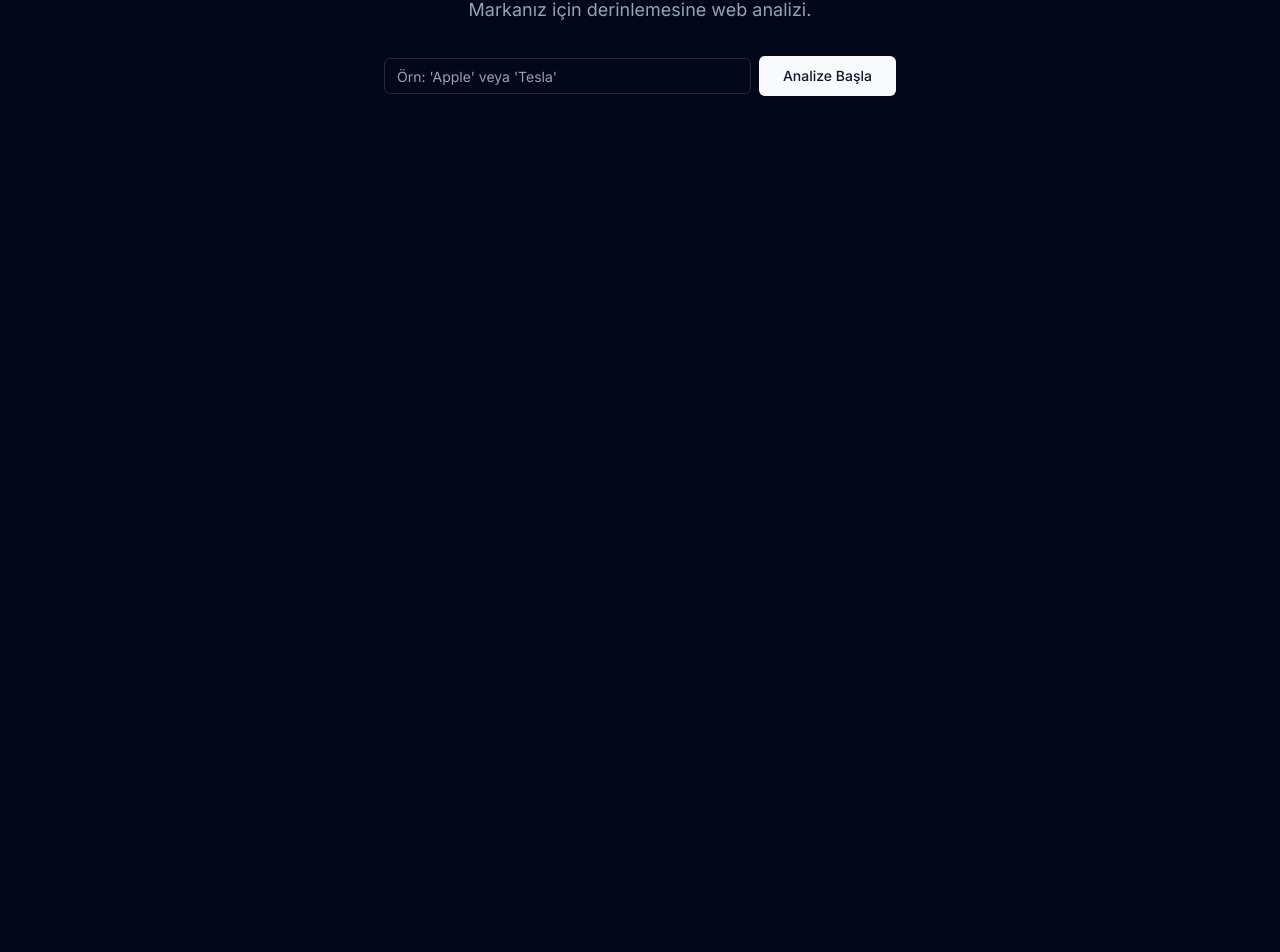
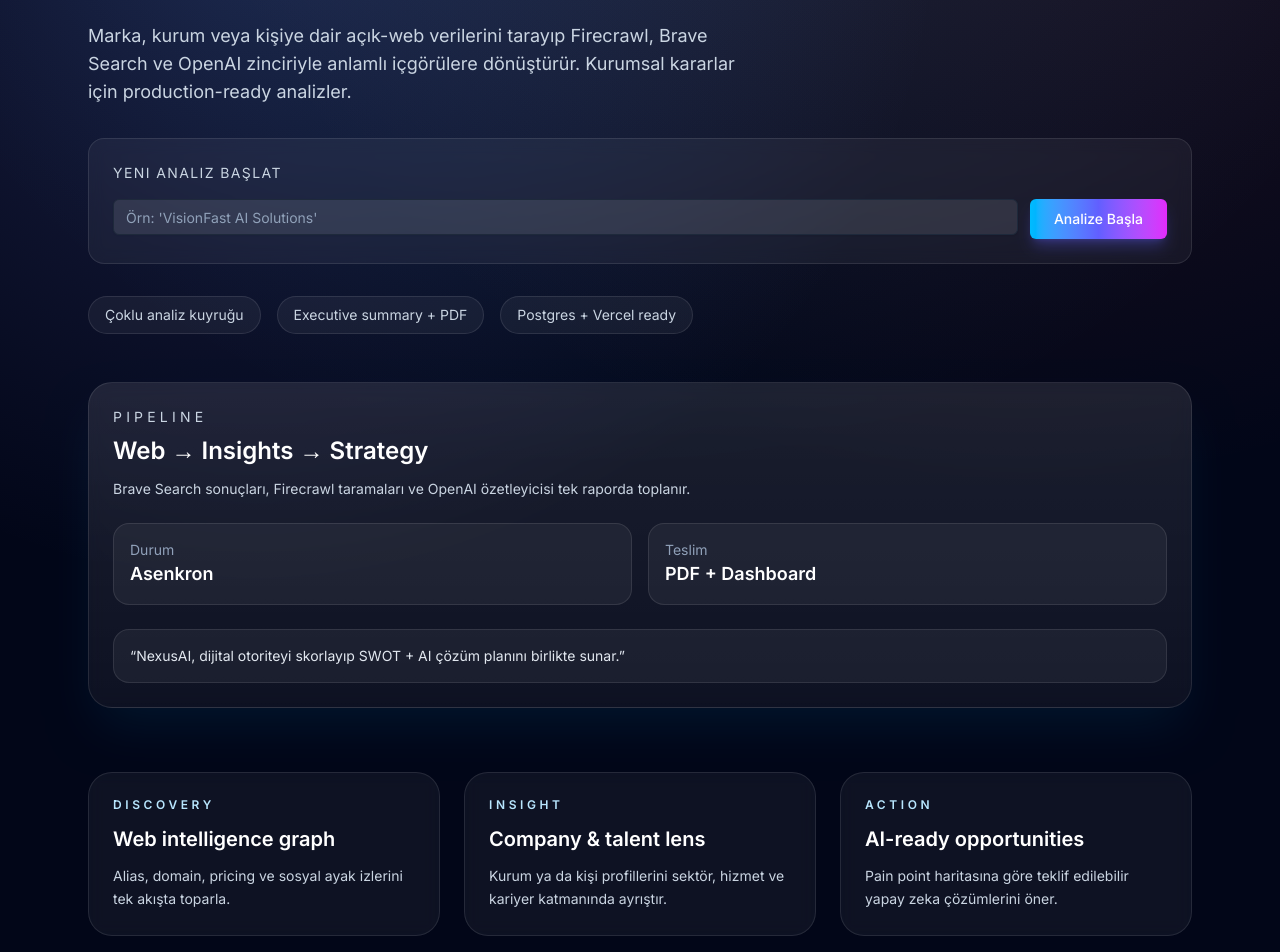
Before and after one commit to ardayaman3333/ai-analyzer, a Next.js app: page / in a window 1280 px wide. Shown: the part 439-1391 px from the top of the page. Before the commit the page ends 857 px from the top, so only its background shows below. Built offline with nearby package versions, Linux system fonts and the light colour scheme.

Commit message:
feat: redesign landing hero

```diff
--- a/app/page.tsx
+++ b/app/page.tsx
@@ -1,30 +1,48 @@
 /* app/page.tsx */
-// Vercel'i yeniden başlatmaya zorla v11
-
-"use client"; // Sayfanın interaktif (tıklanabilir) olmasını sağlar
+"use client";
 
 import { useState } from "react";
 import { useRouter } from "next/navigation";
 import { Button } from "@/components/ui/button";
-import { Input } from "@/components/ui/input"; // Input'u (yazı kutusu) aldık
-// useToast'ı (bildirim) kullanamıyoruz, o yüzden sildik
+import { Input } from "@/components/ui/input";
+
+type HighlightCard = {
+  title: string;
+  description: string;
+  tag: string;
+};
+
+const highlightCards: HighlightCard[] = [
+  {
+    tag: "Discovery",
+    title: "Web intelligence graph",
+    description: "Alias, domain, pricing ve sosyal ayak izlerini tek akışta toparla.",
+  },
+  {
+    tag: "Insight",
+    title: "Company & talent lens",
+    description: "Kurum ya da kişi profillerini sektör, hizmet ve kariyer katmanında ayrıştır.",
+  },
+  {
+    tag: "Action",
+    title: "AI-ready opportunities",
+    description: "Pain point haritasına göre teklif edilebilir yapay zeka çözümlerini öner.",
+  },
+];
 
 export default function Home() {
   const router = useRouter();
   const [query, setQuery] = useState("");
   const [isLoading, setIsLoading] = useState(false);
-
-  // Bildirim (toast) yerine bu iki durumu (state) kullanacağız:
-  const [message, setMessage] = useState(""); // Gösterilecek mesaj
-  const [messageType, setMessageType] = useState(""); // Mesajın türü (hata mı, başarı mı?)
+  const [message, setMessage] = useState("");
+  const [messageType, setMessageType] = useState<"error" | "success" | "">("");
 
   const handleSubmit = async () => {
-    // Bir önceki mesajı temizle
     setMessage("");
     setMessageType("");
 
-    if (!query) {
-      setMessage("Lütfen analiz edilecek bir marka adı girin.");
+    if (!query.trim()) {
+      setMessage("Lütfen analiz edilecek bir marka, kişi veya kurum adı girin.");
       setMessageType("error");
       return;
     }
@@ -37,7 +55,7 @@
         headers: {
           "Content-Type": "application/json",
         },
-        body: JSON.stringify({ query: query }),
+        body: JSON.stringify({ query: query.trim() }),
       });
 
       if (!response.ok) {
@@ -45,61 +63,129 @@
       }
 
       const result = await response.json();
+      setMessage(`Talep alındı. Analiz ID: ${result.analysisId}`);
+      setMessageType("success");
+      setQuery("");
 
-      // Başarılı olursa mesajı ayarla
-      setMessage(`Talep Alındı! Analiz ID: ${result.analysisId}`);
-      setMessageType("success");
-      setQuery(""); // Kutuyu temizle
       if (result?.analysisId) {
         router.push(`/analysis/${result.analysisId}`);
       }
-
     } catch (error) {
-      // Hata olursa mesajı ayarla
       setMessage("Analiz talebi gönderilemedi. Lütfen tekrar deneyin.");
       setMessageType("error");
+    } finally {
+      setIsLoading(false);
     }
-
-    setIsLoading(false);
   };
 
   return (
-    <main className="flex min-h-screen flex-col items-center justify-center p-24">
-      <div className="w-full max-w-lg text-center">
-        <h1 className="text-4xl font-bold tracking-tight mb-4">
-          NexusAI Analyzer
+    <main className="relative min-h-screen overflow-hidden bg-slate-950 text-white">
+      <div className="pointer-events-none absolute inset-0 bg-[radial-gradient(circle_at_top,_rgba(56,189,248,0.15),_transparent_55%),radial-gradient(circle_at_20%_20%,_rgba(129,140,248,0.2),_transparent_45%),radial-gradient(circle_at_80%_0%,_rgba(248,113,113,0.15),_transparent_50%)]" />
+
+      <div className="relative z-10 mx-auto flex max-w-6xl flex-col gap-16 px-6 py-16 lg:py-24">
+        <section className="grid items-center gap-12 lg:grid-cols-[1.15fr,0.85fr]">
+          <div>
+            <span className="inline-flex items-center gap-2 rounded-full border border-white/10 bg-white/5 px-4 py-1 text-xs font-semibold uppercase tracking-[0.2em] text-slate-200">
+              Realtime brand intelligence
+            </span>
+            <h1 className="mt-6 text-5xl font-semibold leading-tight tracking-tight text-white sm:text-6xl">
+              <span className="block bg-gradient-to-r from-sky-300 via-indigo-300 to-pink-300 bg-clip-text text-transparent">
+                NexusAI
+              </span>
+              <span className="mt-2 block text-slate-200">
+                web üzerindeki tüm sinyalleri tek raporda toplar.
+              </span>
             </h1>
-        <p className="text-lg text-muted-foreground mb-8">
-          Markanız için derinlemesine web analizi.
+            <p className="mt-6 max-w-2xl text-lg text-slate-300">
+              Marka, kurum veya kişiye dair açık-web verilerini tarayıp Firecrawl, Brave Search ve
+              OpenAI zinciriyle anlamlı içgörülere dönüştürür. Kurumsal kararlar için production-ready analizler.
             </p>
 
-        <div className="flex w-full items-center space-x-2">
+            <div className="mt-8 rounded-2xl border border-white/10 bg-white/5 p-6 backdrop-blur">
+              <p className="text-sm uppercase tracking-widest text-slate-300">Yeni analiz başlat</p>
+              <div className="mt-4 flex flex-col gap-3 md:flex-row">
                 <Input
                   type="text"
-            placeholder="Örn: 'Apple' veya 'Tesla'"
+                  placeholder="Örn: 'VisionFast AI Solutions'"
                   value={query}
                   onChange={(e) => setQuery(e.target.value)}
                   disabled={isLoading}
+                  className="bg-white/10 text-white placeholder:text-slate-400 focus-visible:ring-sky-300"
                 />
                 <Button
                   size="lg"
                   onClick={handleSubmit}
                   disabled={isLoading}
+                  className="w-full bg-gradient-to-r from-sky-400 via-indigo-500 to-fuchsia-500 text-white shadow-lg shadow-indigo-500/30 transition hover:opacity-90 md:w-auto"
                 >
                   {isLoading ? "Analiz ediliyor..." : "Analize Başla"}
                 </Button>
               </div>
 
-        {/* BİLDİRİM YERİNE KULLANACAĞIMIZ MESAJ ALANI */}
               {message && (
-          <div className={`mt-4 text-sm font-medium ${
-              messageType === "error" ? "text-red-500" : "text-green-500"
+                <div
+                  className={`mt-4 text-sm font-medium ${
+                    messageType === "error" ? "text-rose-400" : "text-emerald-300"
                   }`}
                 >
                   {message}
                 </div>
               )}
+            </div>
 
+            <div className="mt-8 flex flex-wrap gap-4 text-sm text-slate-300">
+              <div className="rounded-full border border-white/10 bg-white/5 px-4 py-2">
+                Çoklu analiz kuyruğu
+              </div>
+              <div className="rounded-full border border-white/10 bg-white/5 px-4 py-2">
+                Executive summary + PDF
+              </div>
+              <div className="rounded-full border border-white/10 bg-white/5 px-4 py-2">
+                Postgres + Vercel ready
+              </div>
+            </div>
+          </div>
+
+          <div className="rounded-3xl border border-white/10 bg-gradient-to-b from-white/10 to-white/5 p-6 shadow-2xl shadow-sky-500/10 backdrop-blur">
+            <div className="space-y-6">
+              <div>
+                <p className="text-sm uppercase tracking-[0.3em] text-slate-300">Pipeline</p>
+                <h3 className="mt-2 text-2xl font-semibold text-white">Web → Insights → Strategy</h3>
+                <p className="mt-3 text-sm text-slate-300">
+                  Brave Search sonuçları, Firecrawl taramaları ve OpenAI özetleyicisi tek raporda toplanır.
+                </p>
+              </div>
+              <div className="grid grid-cols-2 gap-4 text-sm">
+                <div className="rounded-2xl border border-white/10 bg-white/5 p-4">
+                  <p className="text-slate-400">Durum</p>
+                  <p className="text-lg font-semibold text-white">Asenkron</p>
+                </div>
+                <div className="rounded-2xl border border-white/10 bg-white/5 p-4">
+                  <p className="text-slate-400">Teslim</p>
+                  <p className="text-lg font-semibold text-white">PDF + Dashboard</p>
+                </div>
+              </div>
+              <div className="rounded-2xl border border-white/10 bg-white/5 p-4 text-sm text-slate-200">
+                “NexusAI, dijital otoriteyi skorlayıp SWOT + AI çözüm planını birlikte sunar.”
+              </div>
+            </div>
+          </div>
+        </section>
+
+        <section className="grid gap-6 md:grid-cols-3">
+          {highlightCards.map((card) => (
+            <div
+              key={card.title}
+              className="rounded-3xl border border-white/10 bg-white/5 p-6 backdrop-blur transition hover:border-white/30"
+            >
+              <p className="text-xs font-semibold uppercase tracking-[0.3em] text-sky-200">
+                {card.tag}
+              </p>
+              <h3 className="mt-3 text-xl font-semibold text-white">{card.title}</h3>
+              <p className="mt-3 text-sm leading-relaxed text-slate-300">{card.description}</p>
+            </div>
+          ))}
+        </section>
       </div>
     </main>
   );
```
Lines whose indentation alone changed are shown as unchanged.
